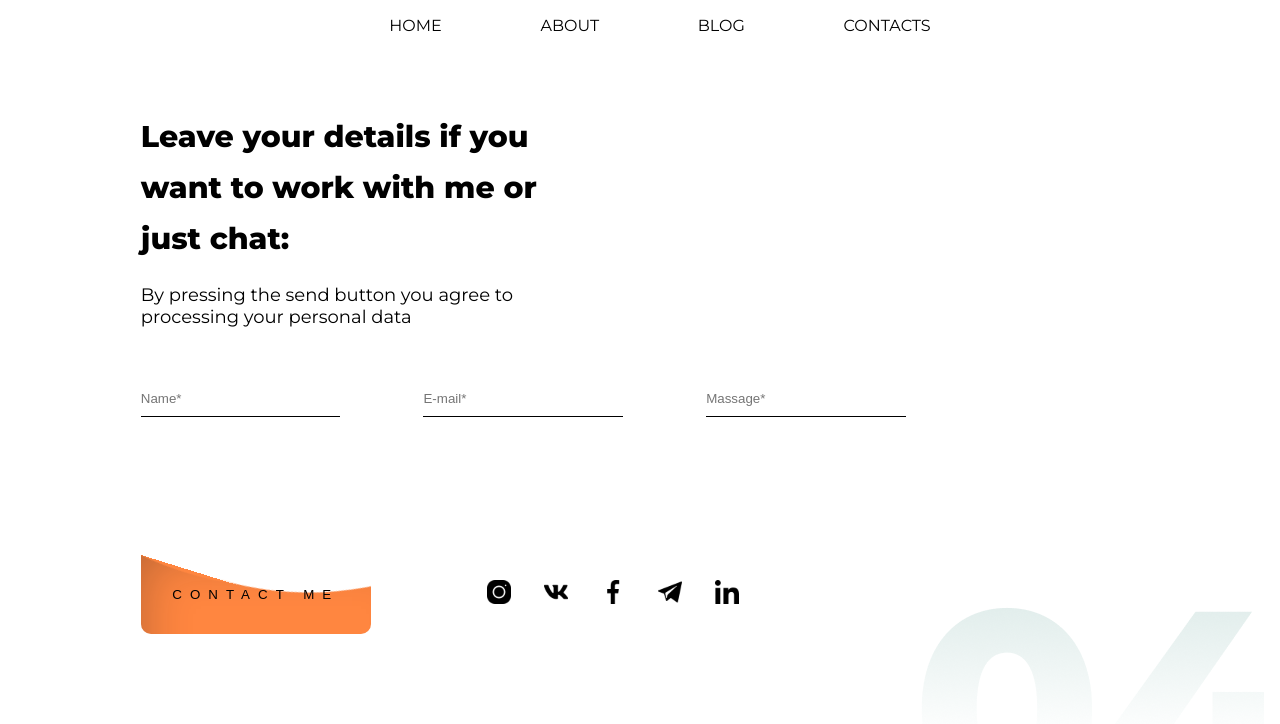
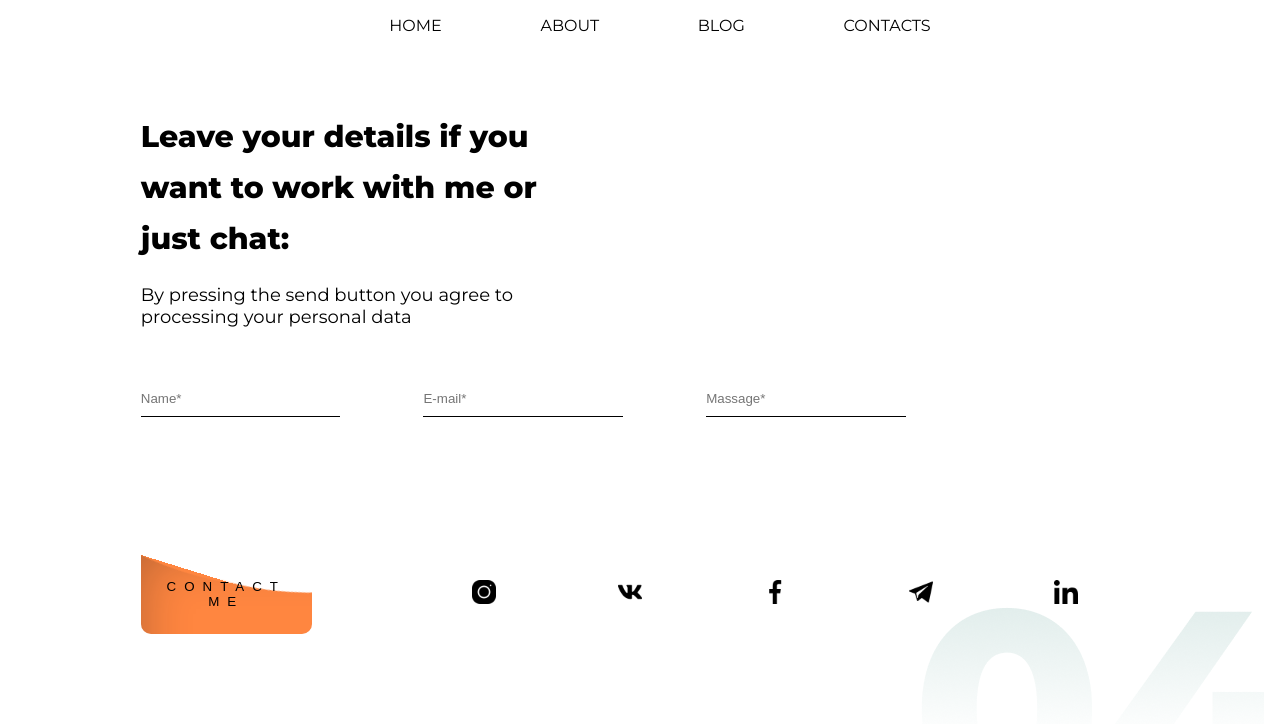
Before and after one commit to dima-kelasev/Blog, a React (Create React App) app: page /contact in a window 1280 px wide. Shown: the top 724 px of the page. Built offline with nearby package versions, Linux system fonts and the light colour scheme; what react-alert-template-basic would draw is missing.

Commit message:
fix page About, text-align

```diff
--- a/src/component/About/about.css
+++ b/src/component/About/about.css
@@ -119,11 +119,11 @@
 	}
 
 	.logo_block {
-		width: 50%;
+		width: 100%;
 	}
 }
 
-@media (max-width: 768px) {
+@media (max-width: 846px) {
 	.SkilBlock {
 		flex-direction: column;
 	}
@@ -131,6 +131,10 @@
 	.skilWrap {
 		justify-content: space-between;
 		margin-bottom: 10%;
+	}
+
+	.skilWrap ul {
+		text-align: right;
 	}
 
 	.line {
@@ -147,6 +151,11 @@
 		position: fixed;
 		z-index: -1;
 	}
+
+	.skilWrap ul {
+		text-align: left;
+	}
+
 	.content__text__block {
 		width: 90%;
 		text-align: left;
--- a/src/component/Contact/style.css
+++ b/src/component/Contact/style.css
@@ -55,7 +55,7 @@ input::-webkit-inner-spin-button {
 
 .logo_block {
 	display: flex;
-	width: 28.5%;
+	width: 100%;
 	justify-content: space-around;
 	align-items: center;
 }
```
